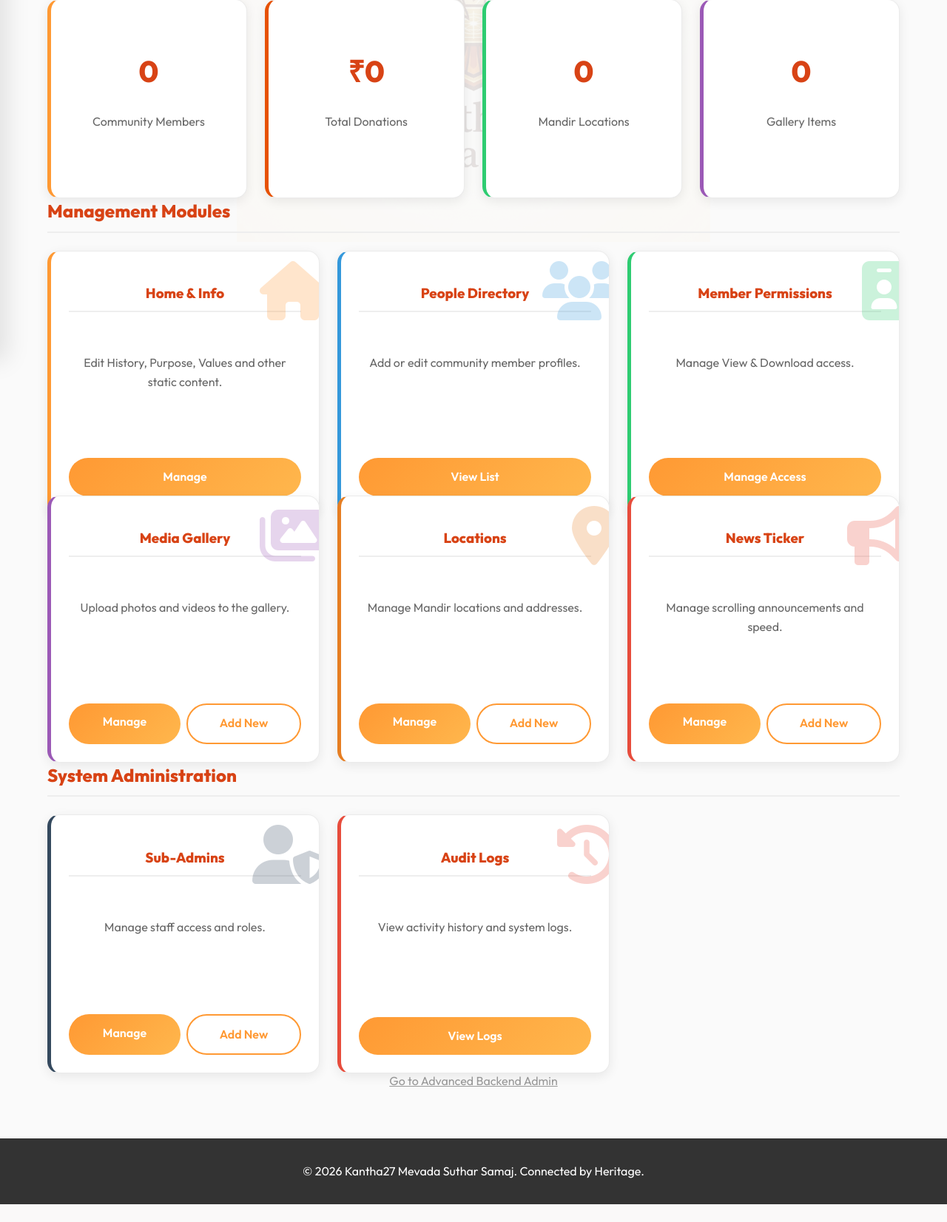
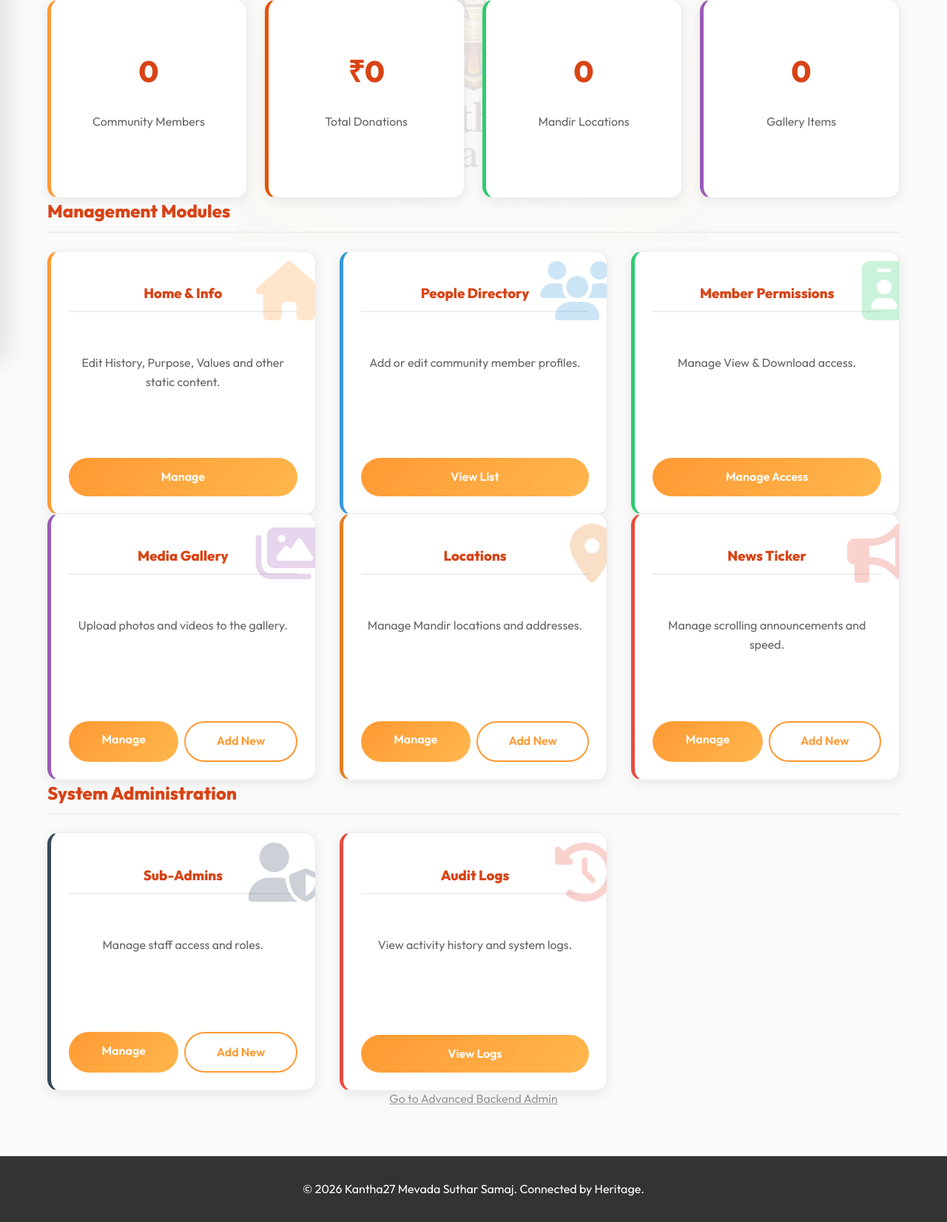
Before and after one commit to kantha27mevadasuthar01/The-New-Samaj-Site, a Django app: page /dashboard/staff/ in a window 1280 px wide. Shown: the part 393-2045 px from the top of the page at 74% size. Before the commit the page ends 2021 px from the top, so only its background shows below. Run offline with Django 5.2, Linux system fonts and the light colour scheme; the visitor is signed in with stand-in values (Sample User, id 1); data that the repository does not hold is empty.

Commit message:
Fix dashboard card overlap with explicit row-gap

```diff
--- a/templates/dashboard/staff_portal.html
+++ b/templates/dashboard/staff_portal.html
@@ -37,7 +37,8 @@
 <!-- Management Grid -->
 <h2 style="color: var(--primary-color); margin-bottom: 1.5rem; border-bottom: 2px solid #eee; padding-bottom: 0.5rem;">
     Management Modules</h2>
-<div class="management-grid" style="display: grid; grid-template-columns: repeat(3, 1fr); gap: 1.5rem;">
+<div class="management-grid"
+    style="display: grid; grid-template-columns: repeat(3, 1fr); gap: 2rem; row-gap: 3rem; margin-bottom: 3rem;">
 
     <!-- Core Content -->
     <div class="glass-card management-card"
@@ -148,7 +149,8 @@
 <h2
     style="color: var(--primary-color); margin-top: 3rem; margin-bottom: 1.5rem; border-bottom: 2px solid #eee; padding-bottom: 0.5rem;">
     System Administration</h2>
-<div class="management-grid" style="display: grid; grid-template-columns: repeat(3, 1fr); gap: 1.5rem;">
+<div class="management-grid"
+    style="display: grid; grid-template-columns: repeat(3, 1fr); gap: 2rem; row-gap: 3rem; margin-bottom: 3rem;">
 
     <!-- Sub-User Management -->
     <div class="glass-card management-card"
```
